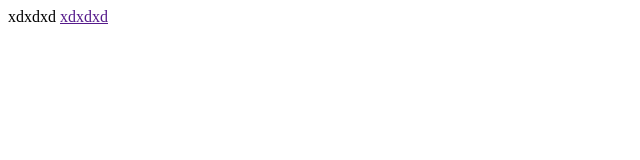
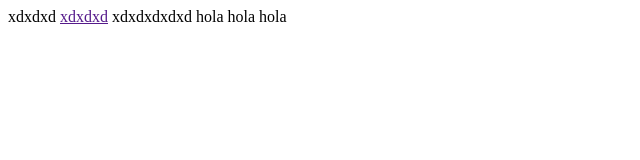
Before and after one commit to omarcayo16-hub/proyecto-final-web-bootstrap, a plain HTML site: page index.html in a window 1280 px wide. Shown: the whole page, without its empty margins (0-640 px from the left). Drawn offline with Linux system fonts and the light colour scheme.

```diff
--- a/index.html
+++ b/index.html
@@ -8,5 +8,7 @@
 <body>
     xdxdxd
     <a href="">xdxdxd</a>
+    xdxdxdxdxd
+    hola hola hola
 </body>
 </html>
```
